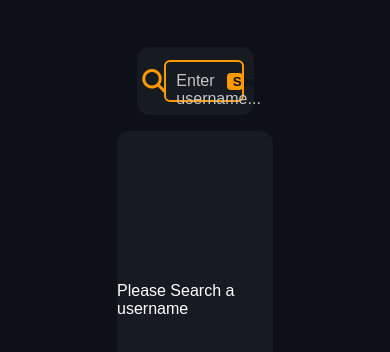
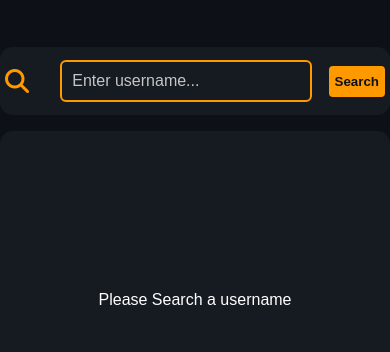
Before and after one commit to luiscfaria/github-api, a React (Create React App) app: page / in a window 390 px wide. Shown: the part 164-516 px from the top of the page. Built offline with nearby package versions, Linux system fonts and the light colour scheme; a web font is replaced by a local one.

Commit message:
Added media queries

```diff
--- a/src/components/results/results.component.tsx
+++ b/src/components/results/results.component.tsx
@@ -25,7 +25,7 @@ const Results = () => {
             <div className="personnal">
               <div className="name">
                 <div className="user-name">{context.user.name}</div>
-                <div>@{context.user.login}</div>
+                <div className="user-login">@{context.user.login}</div>
               </div>
               <div className="bio">
                 {context.user.bio ? context.user.bio : "This user has no bio"}
--- a/src/components/results/results.styles.css
+++ b/src/components/results/results.styles.css
@@ -116,3 +116,50 @@
     color: inherit;
     margin-left: 3px;
 }
+
+
+@media (max-width: 1300px) {
+    .results {
+        width: 60vw;
+    }
+}
+
+@media (max-width: 950px) {
+    .results {
+        width: 90vw;
+    }
+}
+
+@media (max-width: 650px) {
+    .results {
+        width: 100vw;
+    }
+
+    .user-name {
+        font-size: 1.7rem;
+    }
+
+    .user-login {
+        font-size: 0.9rem;
+    }
+
+    .bio {
+        font-size: 0.8rem;
+    }
+
+    .stats {
+        width: 100%;
+    }
+
+    .stats-title {
+        font-size: 1rem;
+    }
+
+    .social {
+        width: 100%;
+    }
+
+    .social-item {
+        font-size: 0.7rem;
+    }
+}
--- a/src/components/search/search.styles.css
+++ b/src/components/search/search.styles.css
@@ -59,8 +59,8 @@
 }
 
 .button {
-    width: 15%;
-    aspect-ratio: 2 / 1.1 ;
+    aspect-ratio: 2 / 1.1;
+    height: 80%;
     background-color: var(--tertiary-color);
     margin: 0 5px;
     color: var(--primary-color);
@@ -69,3 +69,30 @@
     border-radius: 4px;
     cursor: pointer;
 }
+
+@media (max-width: 1300px) {
+    .search-bar {
+        width: 40vw;
+    }
+}
+
+@media (max-width: 950px) {
+    .search-bar {
+        width: 60vw;
+    }
+}
+
+@media (max-width: 650px) {
+    .search-bar {
+        width: 100vw;
+    }
+
+    .form {
+        margin: 0 5px;
+        width: 100%;
+    }
+
+    .button {
+        margin-right: 0;
+    }
+}
```
